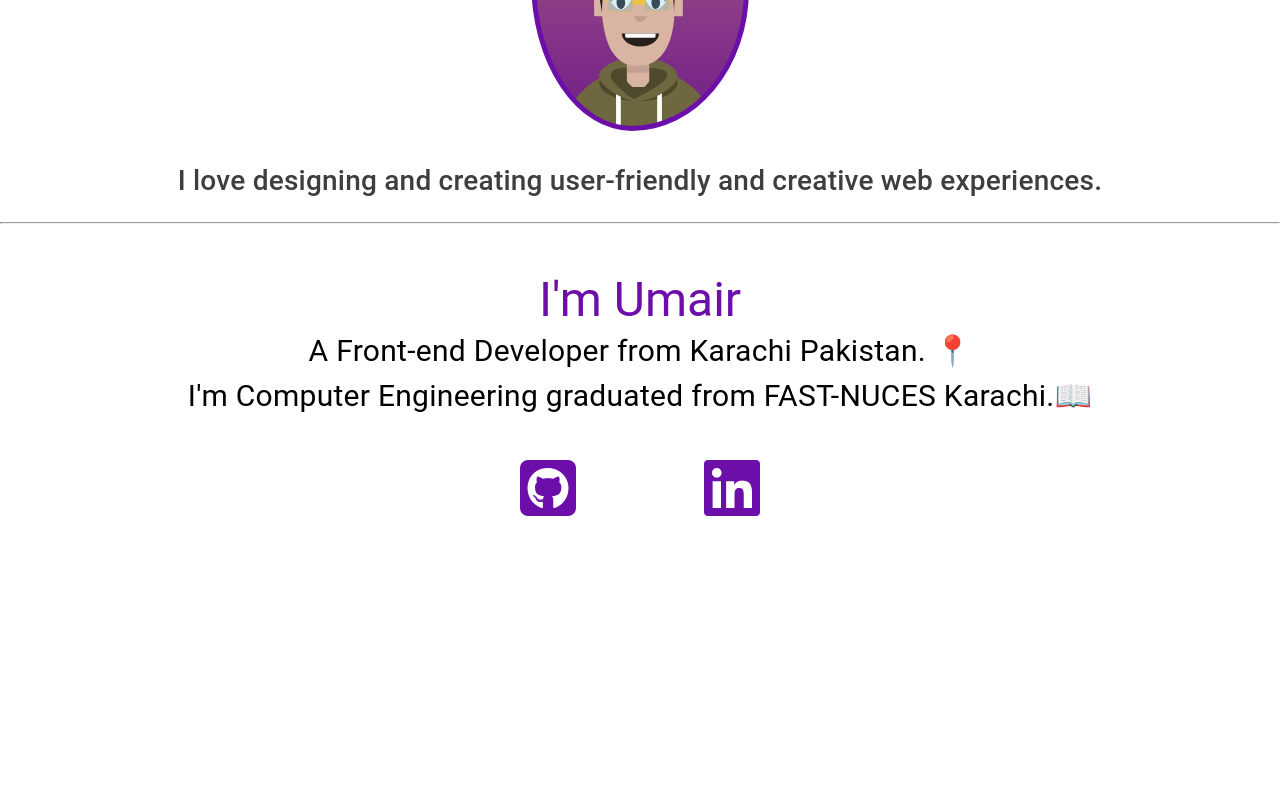
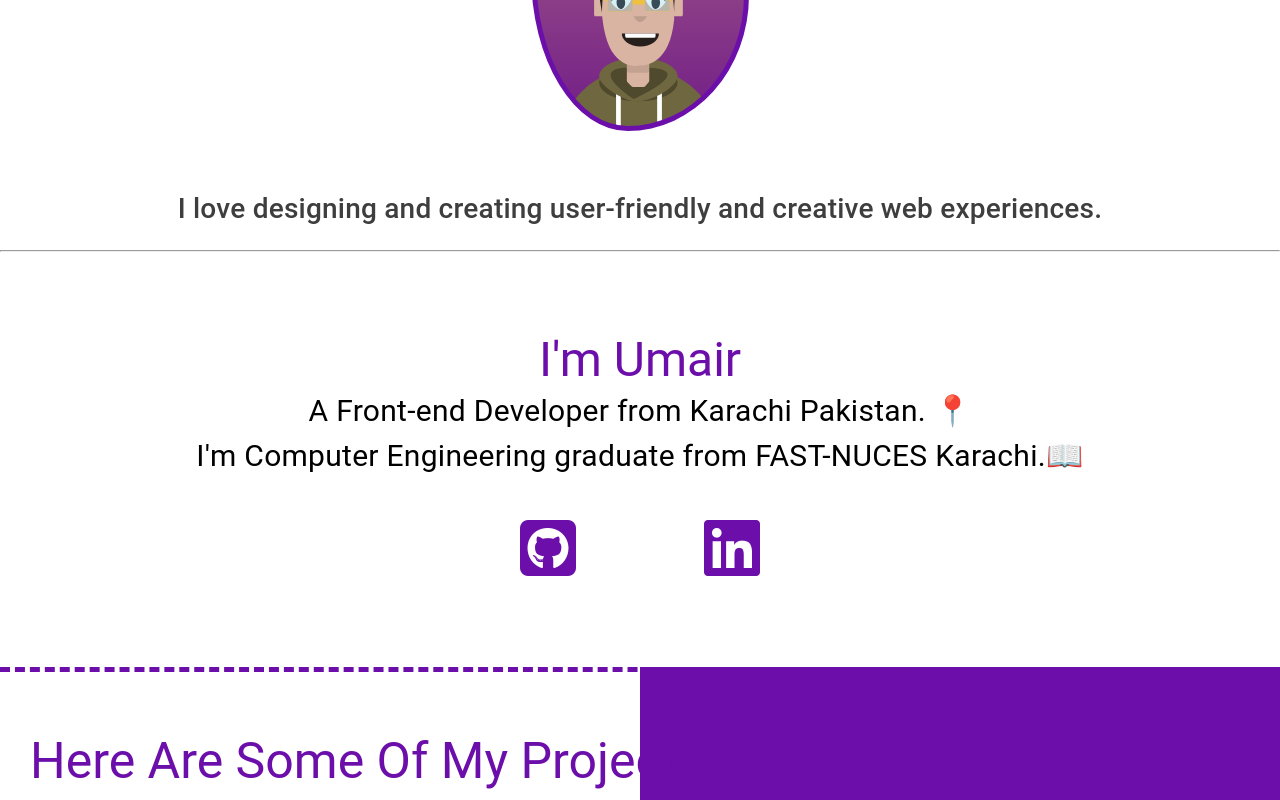
Before and after one commit to UmairAbbas78/23, a React (Create React App) app: page / in a window 1280 px wide. Shown: the part 313-1113 px from the top of the page. Before the commit the page ends 840 px from the top, so only its background shows below. Built offline with nearby package versions, Linux system fonts and the light colour scheme.

Commit message:
Added projects Section

```diff
--- a/src/App.css
+++ b/src/App.css
@@ -76,6 +76,18 @@
 
 .aboutme{
   text-align: center;
+  margin-top:5em;
+  margin-bottom: 5em;
+}
+
+.nav-back{
+  background-color: aqua;
+}
+
+.project-container{
+  width: 100%;
+  background-color: #6c0faa;
+  padding: 10px 0px;
 }
 
 .nav-link:hover{
@@ -120,6 +132,14 @@ a{
 
 @media (width > 700px) {
 
+
+.project-container{
+  width: auto;
+  background: linear-gradient(90deg, rgba(255,255,255,1) 50%, #6c0faa 50%);
+  padding: 10px 30px;
+  border-top: #6c0faa 5px dashed;
+}
+
 .aboutme{
   text-align: center;
 }
--- a/src/App.js
+++ b/src/App.js
@@ -3,6 +3,7 @@ import { Typography } from "@mui/material";
 import Navbar from "./Components/Navbar";
 import { Container } from "@mui/system";
 import Display from "./Images/Display.svg";
+import Projects from "./Components/Projects";
 
 function App() {
   return (
@@ -17,7 +18,7 @@ function App() {
         <Typography
           sx={{
             color: "rgb(63, 62, 62)",
-            marginTop: "1em",
+            marginTop: "2em",
             "@media screen and (min-width:700px)": {
               fontSize: "28px",
             },
@@ -30,7 +31,7 @@ function App() {
       </Container>
       <hr />
 
-      <Container className="aboutme">
+      <Container className="aboutme" id="aboutme">
         <Typography sx={{ color: "#6c0faa", marginTop: "1em" }} variant="h3">
           I'm Umair
         </Typography>
@@ -44,7 +45,7 @@ function App() {
         >
           A Front-end Developer from Karachi Pakistan. 📍
           <br />
-          I'm Computer Engineering graduated from FAST-NUCES Karachi.📖
+          I'm Computer Engineering graduate from FAST-NUCES Karachi.📖
         </Typography>
         <div className="socials">
           <a
@@ -59,12 +60,12 @@ function App() {
             href="https://www.linkedin.com/in/umair-abbas-aa58a3214/"
             target="_blank"
           >
-            {" "}
             <i className="fa-brands fa-linkedin"></i>
           </a>
         </div>
         <div className="techstack"></div>
       </Container>
+      <Projects />
     </div>
   );
 }
--- a/src/Components/Navbar.js
+++ b/src/Components/Navbar.js
@@ -9,6 +9,7 @@ import {
 import React from "react";
 import { FontAwesomeIcon } from "@fortawesome/react-fontawesome";
 import { faBars, faBarsStaggered } from "@fortawesome/free-solid-svg-icons";
+import { Link as ScrollLink } from "react-scroll";
 
 function Navbar() {
   const [navActive, setNavActive] = React.useState("");
@@ -33,44 +34,98 @@ function Navbar() {
           onClick={handleNav}
         />
         <div className="shortcuts">
+          <ScrollLink
+            to="aboutme"
+            smooth={true}
+            offset={100}
+            duration={500}
+            spy={true}
+          >
             <MUILink
               className="nav-link"
               sx={{ textDecorationLine: "none", color: "black" }}
             >
               About Me
             </MUILink>
+          </ScrollLink>
+          <ScrollLink
+            to="projects"
+            smooth={true}
+            offset={10}
+            duration={500}
+            spy={true}
+          >
             <MUILink
               className="nav-link"
               sx={{ textDecorationLine: "none", color: "black" }}
             >
               Projects
             </MUILink>
+          </ScrollLink>
+          <ScrollLink
+            to="contact"
+            smooth={true}
+            offset={100}
+            duration={500}
+            spy={true}
+          >
             <MUILink
               className="nav-link"
               sx={{ textDecorationLine: "none", color: "black" }}
             >
               Contact
             </MUILink>
+          </ScrollLink>
           <Button variant="outlined">Resume</Button>
         </div>
       </div>
       <div className={navActive ? "nav-active" : "nav-disable"}>
         <List>
+          <ScrollLink
+            to="aboutme"
+            smooth={true}
+            offset={10}
+            duration={500}
+            spy={true}
+          >
             <ListItem>
-            <Typography sx={{ fontWeight: 500, fontSize: 18 }}>
+              <Typography
+                sx={{ fontWeight: 500, fontSize: 18, color: "white" }}
+              >
                 About Me
               </Typography>
             </ListItem>
+          </ScrollLink>
+          <ScrollLink
+            to="projects"
+            smooth={true}
+            offset={100}
+            duration={500}
+            spy={true}
+          >
             <ListItem>
-            <Typography sx={{ fontWeight: 500, fontSize: 18 }}>
+              <Typography
+                sx={{ fontWeight: 500, fontSize: 18, color: "white" }}
+              >
                 Projects
               </Typography>
             </ListItem>
+          </ScrollLink>
+          <ScrollLink
+            to="contact"
+            smooth={true}
+            offset={100}
+            duration={500}
+            spy={true}
+          >
             <ListItem>
-            <Typography sx={{ fontWeight: 500, fontSize: 18 }}>
+              <Typography
+                sx={{ fontWeight: 500, fontSize: 18, color: "white" }}
+              >
                 Contact
               </Typography>
             </ListItem>
+          </ScrollLink>
         </List>
       </div>
     </>
--- /dev/null
+++ b/src/Components/Projects.js
@@ -0,0 +1,27 @@
+import { Typography } from "@mui/material";
+import React from "react";
+
+function Projects() {
+  return (
+    <div className="project-container" id="projects">
+      <Typography
+        sx={{
+          color: "white",
+          textAlign: "center",
+          fontSize: 30,
+          marginTop: "1em",
+          "@media screen and (min-width:700px)": {
+            color: "#6c0faa",
+            textAlign: "left",
+            fontSize: 50,
+          },
+        }}
+        variant="h3"
+      >
+        Here Are Some Of My Projects
+      </Typography>
+    </div>
+  );
+}
+
+export default Projects;
```
Lines whose indentation alone changed are shown as unchanged.
